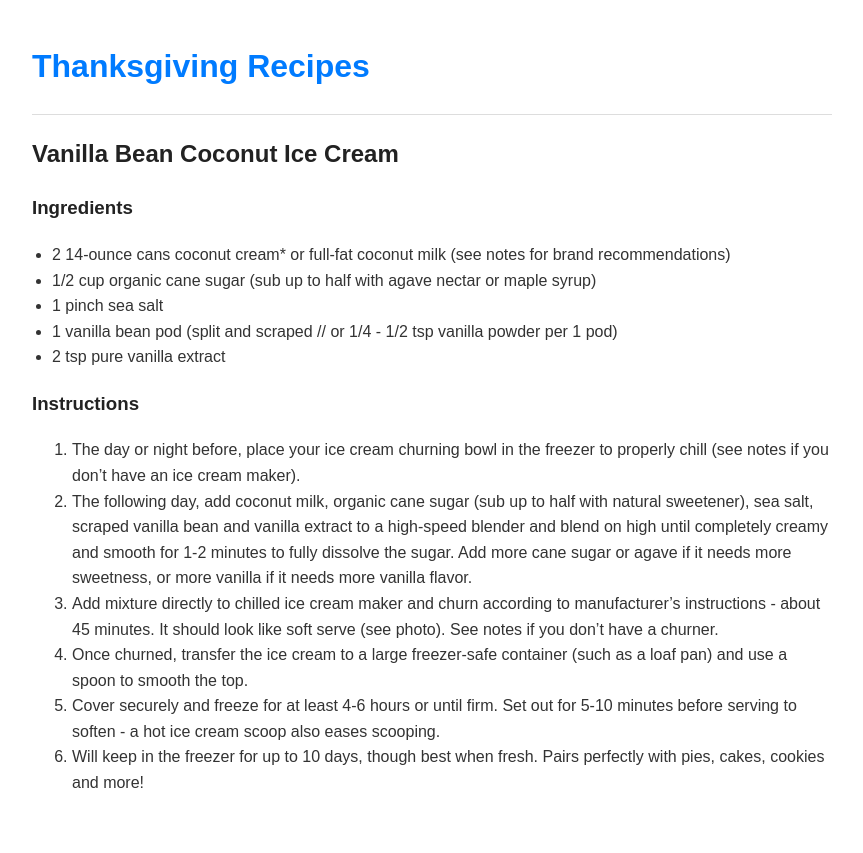
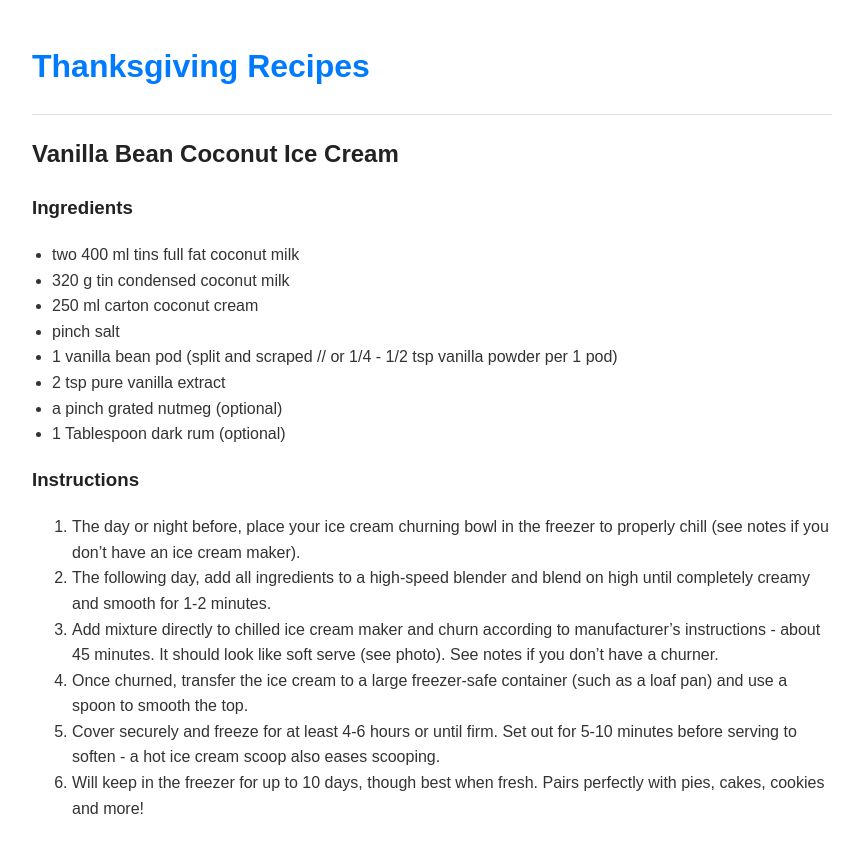
Before and after one commit to JabronieMan/thanksgiving, a Jekyll site: the page built from _recipes/vanilla-bean-coconut-ice-cream.md, in a window 1280 px wide. Shown: the top 853 px of the page, without its empty margins (208-1071 px from the left). Built offline with Jekyll 4.4.1, drawn with Linux system fonts in a browser that asks for light colours.

Commit message:
Vegan ice cream merge

```diff
--- a/_recipes/vanilla-bean-coconut-ice-cream.md
+++ b/_recipes/vanilla-bean-coconut-ice-cream.md
@@ -3,16 +3,17 @@ layout: recipe
 title: Vanilla Bean Coconut Ice Cream
 ingredients:
   - quantity: 2
-    unit: 14-ounce can
-    name: coconut cream* or full-fat coconut milk
-    notes: see notes for brand recommendations
-  - quantity: 0.5
-    unit: cup
-    name: organic cane sugar
-    notes: sub up to half with agave nectar or maple syrup
+    unit: 400 ml tin
+    name: full fat coconut milk
+  - quantity: 1
+    unit: 320 g tin
+    name: condensed coconut milk
+  - quantity: 1
+    unit: 250 ml carton
+    name: coconut cream
   - quantity: 1
     unit: pinch
-    name: sea salt
+    name: salt
   - quantity: 1
     unit:
     name: vanilla bean pod
@@ -20,19 +21,30 @@ ingredients:
   - quantity: 2
     unit: tsp
     name: pure vanilla extract
+  - quantity: 1
+    unit: pinch
+    name: grated nutmeg
+    notes: optional
+  - quantity: 1
+    unit: Tablespoon
+    name: dark rum
+    notes: optional
 ---
 ### Ingredients
 
-*   2 14-ounce cans coconut cream* or full-fat coconut milk (see notes for brand recommendations)
-*   1/2 cup organic cane sugar (sub up to half with agave nectar or maple syrup)
-*   1 pinch sea salt
+*   two 400 ml tins full fat coconut milk
+*   320 g tin condensed coconut milk
+*   250 ml carton coconut cream
+*   pinch salt
 *   1 vanilla bean pod (split and scraped // or 1/4 - 1/2 tsp vanilla powder per 1 pod)
 *   2 tsp pure vanilla extract
+*   a pinch grated nutmeg (optional)
+*   1 Tablespoon dark rum (optional)
 
 ### Instructions
 
 1.  The day or night before, place your ice cream churning bowl in the freezer to properly chill (see notes if you don't have an ice cream maker).
-2.  The following day, add coconut milk, organic cane sugar (sub up to half with natural sweetener), sea salt, scraped vanilla bean and vanilla extract to a high-speed blender and blend on high until completely creamy and smooth for 1-2 minutes to fully dissolve the sugar. Add more cane sugar or agave if it needs more sweetness, or more vanilla if it needs more vanilla flavor.
+2.  The following day, add all ingredients to a high-speed blender and blend on high until completely creamy and smooth for 1-2 minutes.
 3.  Add mixture directly to chilled ice cream maker and churn according to manufacturer's instructions - about 45 minutes. It should look like soft serve (see photo). See notes if you don't have a churner.
 4.  Once churned, transfer the ice cream to a large freezer-safe container (such as a loaf pan) and use a spoon to smooth the top.
 5.  Cover securely and freeze for at least 4-6 hours or until firm. Set out for 5-10 minutes before serving to soften - a hot ice cream scoop also eases scooping.
```
Also changed, not shown: _recipes/easy-coconut-ice-cream.md (deleted, +0 -46 lines), 1 other file.
